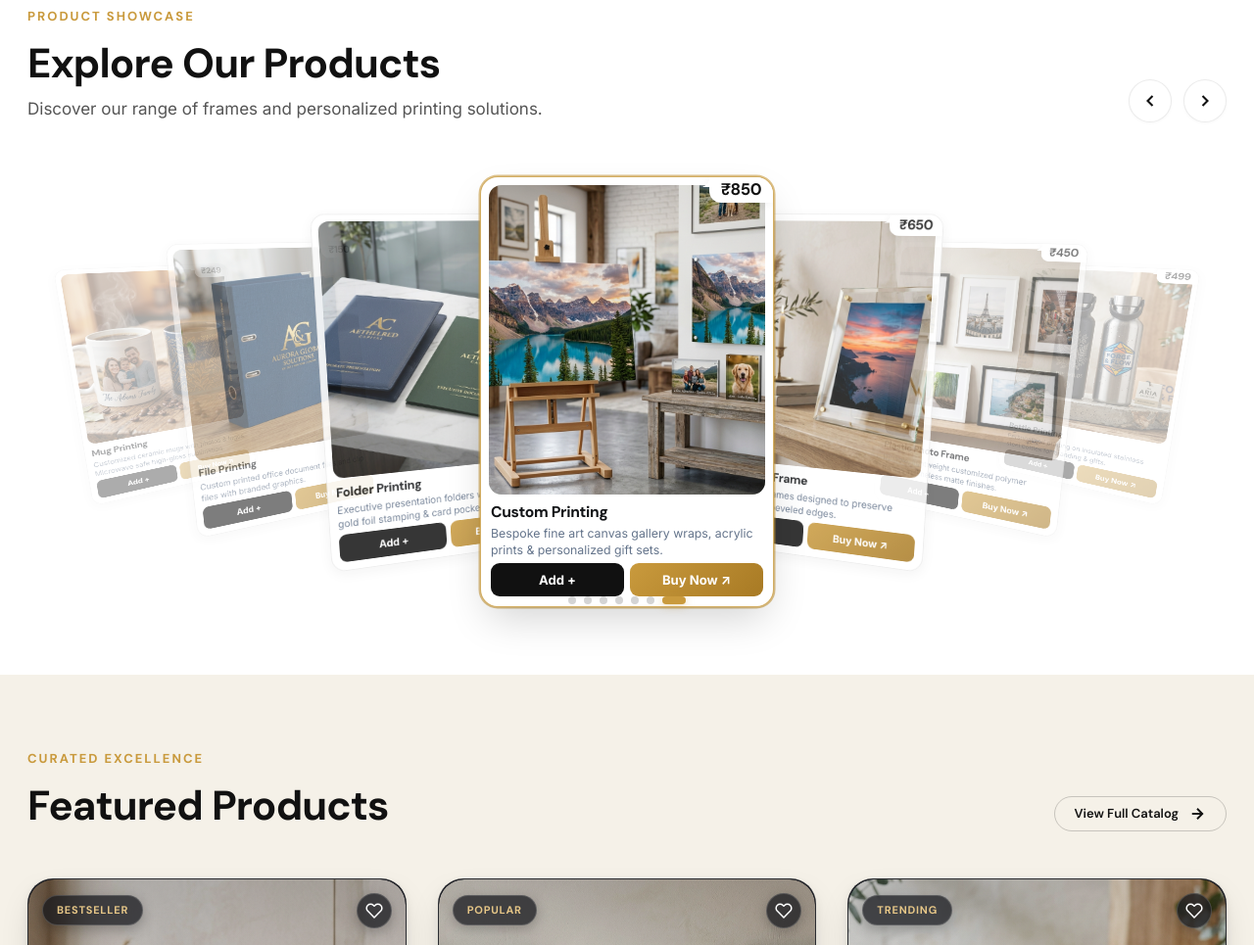
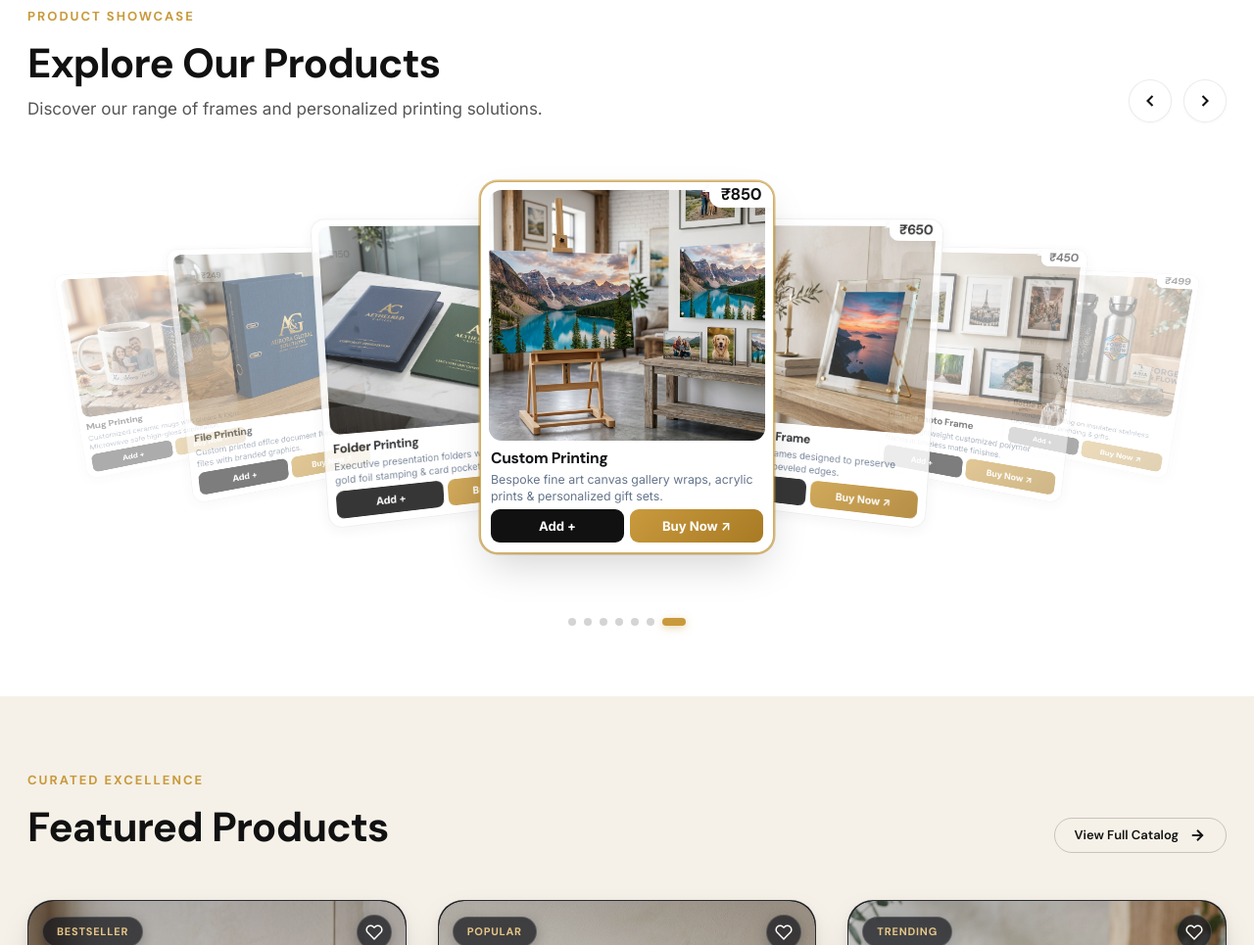
Before and after one commit to rajendrastudioframing/rajendrastudioframing, a website: page index.html in a window 1280 px wide. Shown: the part 1362-2327 px from the top of the page at 98% size. Drawn offline with Linux system fonts and the light colour scheme.

Commit message:
fix: resolve pagination dots overlap by enforcing bento-card height bounds and spacing

```diff
--- a/css/components.css
+++ b/css/components.css
@@ -508,8 +508,8 @@
 /* 3D Perspective Viewport & Stage */
 .slider-viewport {
   width: 100%;
-  min-height: 420px;
-  height: 420px;
+  min-height: 430px;
+  height: 430px;
   position: relative;
   perspective: 1400px;
   -webkit-perspective: 1400px;
@@ -2594,6 +2594,9 @@
   cursor: pointer !important;
   box-sizing: border-box !important;
   height: 380px !important;
+  min-height: 0 !important;
+  max-height: 380px !important;
+  aspect-ratio: auto !important;
   width: 100% !important;
   transition: transform 0.3s ease, box-shadow 0.3s ease, border-color 0.3s ease !important;
   overflow: hidden !important;
@@ -2610,7 +2613,7 @@
   position: relative !important;
   width: 100% !important;
   flex: 1 1 auto !important;
-  min-height: 180px !important;
+  min-height: 0 !important;
   height: calc(100% - 122px) !important;
   border-radius: 13px !important;
   overflow: hidden !important;
@@ -2831,7 +2834,7 @@
   align-items: center;
   justify-content: center;
   gap: 8px;
-  margin-top: 24px;
+  margin-top: 36px;
   position: relative;
   z-index: 5;
 }
--- a/index.html
+++ b/index.html
@@ -15,9 +15,9 @@
   <meta property="og:type" content="website" />
 
   <!-- Stylesheets -->
-  <link rel="stylesheet" href="css/style.css?v=card_slider_v3" />
-  <link rel="stylesheet" href="css/components.css?v=card_slider_v3" />
-  <link rel="stylesheet" href="css/animations.css?v=card_slider_v3" />
+  <link rel="stylesheet" href="css/style.css?v=card_slider_v4" />
+  <link rel="stylesheet" href="css/components.css?v=card_slider_v4" />
+  <link rel="stylesheet" href="css/animations.css?v=card_slider_v4" />
   <link rel="stylesheet" href="css/cart.css" />
 </head>
 <body>
--- a/public/css/components.css
+++ b/public/css/components.css
@@ -508,8 +508,8 @@
 /* 3D Perspective Viewport & Stage */
 .slider-viewport {
   width: 100%;
-  min-height: 420px;
-  height: 420px;
+  min-height: 430px;
+  height: 430px;
   position: relative;
   perspective: 1400px;
   -webkit-perspective: 1400px;
@@ -2595,6 +2595,9 @@
   cursor: pointer !important;
   box-sizing: border-box !important;
   height: 380px !important;
+  min-height: 0 !important;
+  max-height: 380px !important;
+  aspect-ratio: auto !important;
   width: 100% !important;
   transition: transform 0.3s ease, box-shadow 0.3s ease, border-color 0.3s ease !important;
   overflow: hidden !important;
@@ -2611,7 +2614,7 @@
   position: relative !important;
   width: 100% !important;
   flex: 1 1 auto !important;
-  min-height: 180px !important;
+  min-height: 0 !important;
   height: calc(100% - 122px) !important;
   border-radius: 13px !important;
   overflow: hidden !important;
@@ -2832,7 +2835,7 @@
   align-items: center;
   justify-content: center;
   gap: 8px;
-  margin-top: 24px;
+  margin-top: 36px;
   position: relative;
   z-index: 5;
 }
```
Also changed, not shown: public/index.html (+3 -3 lines).
